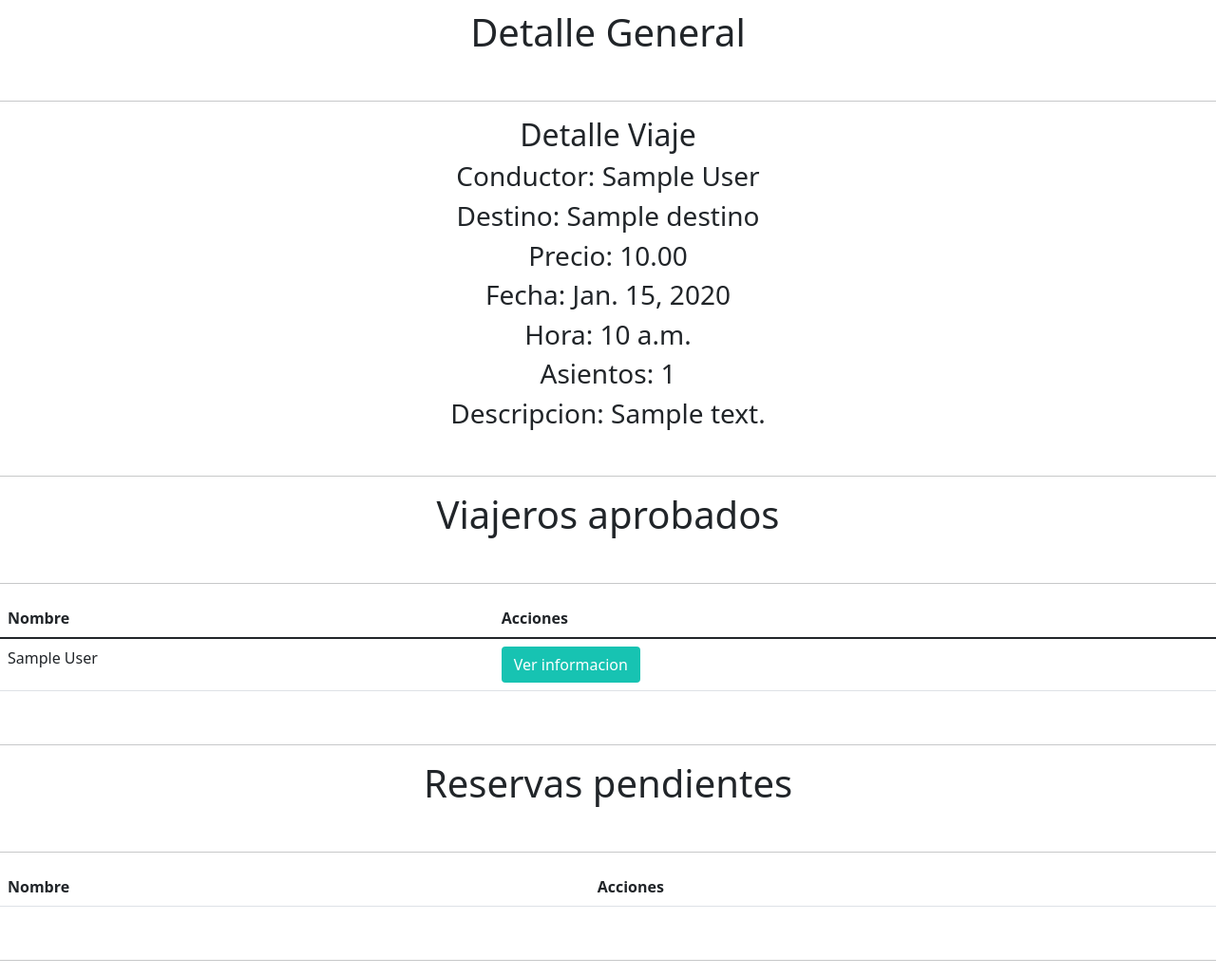
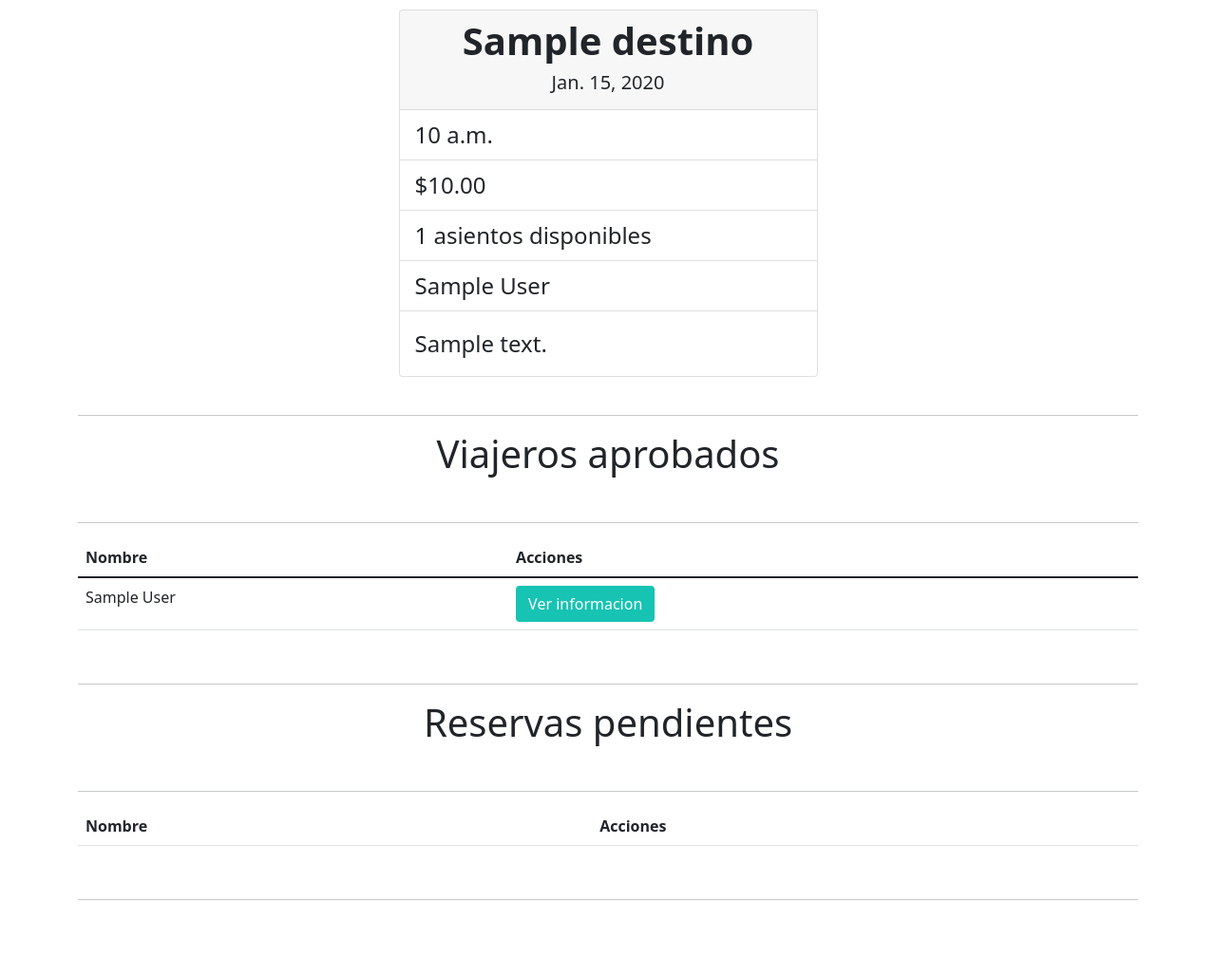
Before and after one commit to gomezluis007/Reito, a Django app: page /detalle/1 in a window 1280 px wide. Shown: the part 84-1112 px from the top of the page at 95% size. After the commit the page ends 1032 px from the top, so only its background shows below. Run offline with Django 3.2, Linux system fonts and the light colour scheme; a user stored in the database is signed in; tables that the repository leaves empty hold one stand-in row (values such as "Sample post"); lists and menus that the app fills with data are empty; some libraries are stand-ins or nearby versions.

Commit message:
Unificar ver detalle de viaje, ver detalle viaje viajero

```diff
--- a/reito/viajes/templates/detalle_viaje.html
+++ b/reito/viajes/templates/detalle_viaje.html
@@ -6,22 +6,25 @@
 {% endblock title %}
 
 {% block body %}
+  <div class="container">
+    <div class="container col-sm-11 col-md-9 col-lg-5">
+      <div class="card">
+          <div class="card-header text-center">
+              <h1 class="card-title">{{viaje.destino}}</h1>
+              <h5 class="card-title">{{viaje.fecha}}</h5>
+          </div>
+          <ul class="list-group list-group-flush">
+              <li class="list-group-item">{{viaje.hora}}</li>
+              <li class="list-group-item">${{viaje.precio}}</li>
+              <li class="list-group-item">{{viaje.asientos}} asientos disponibles</li>
+              <li class="list-group-item">{{viaje.conductor}}</li>
+          </ul>
+          <div class="card-body">
+              <p class="card-text">{{viaje.descripcion}}</p>
+          </div>
+        </div>
+    </div>
 
-<h1 class="text-center">Detalle General</h1>
-<br>
-<hr>
-<div class="text-center">
-    <h2 class="text-center">Detalle Viaje</h2>
-
-    <h3>Conductor: {{viaje.conductor}}</h3>
-    <h3>Destino: {{viaje.destino}}</h3>
-    <h3>Precio: {{viaje.precio}}</h3>
-    <h3>Fecha: {{viaje.fecha}}</h3>
-    <h3>Hora: {{viaje.hora}}</h3>
-    <h3>Asientos: {{viaje.asientos}}</h3>
-    <h3>Descripcion: {{viaje.descripcion}}</h3>
-
-</div>
     <br>
     <hr>
 
@@ -73,4 +76,5 @@
     </table>
     <br>
     <hr>
+  </div>
 {% endblock body %}
--- a/reito/viajes/templates/lista_viajes.html
+++ b/reito/viajes/templates/lista_viajes.html
@@ -13,7 +13,7 @@
     {% if viajes %}
     <ul class="list-group list-group-flush">
         {% for viaje in viajes %}
-            <a href="/detalle-v-viajero/{{viaje.id}}" class="border rounded-3 list-group-item list-group-item-action flex-column align-items-start destino-item">
+            <a href="{% url 'viajes:detalle' viaje.id %}" class="border rounded-3 list-group-item list-group-item-action flex-column align-items-start destino-item">
                 <div class="d-flex w-100 justify-content-between">
                   <h5 class="mb-1">{{viaje.conductor}}</h5>
                   <small>${{viaje.precio}}</small>
--- a/reito/viajes/urls.py
+++ b/reito/viajes/urls.py
@@ -10,7 +10,6 @@ urlpatterns = [
     path('editar/<int:pk>', views.EditarViaje.as_view(), name="editar"),
     path('eliminar/<int:pk>', views.EliminarViaje.as_view(), name="eliminar"),
     path('', views.index, name="index"),
-    path('detalle-v-viajero/<int:pk>', views.DetalleViajeViajero.as_view(), name="detalle_viaje_viajero"),
     path('buscar-destinos/', views.buscar_destinos,name="buscar_destinos"),
     path('buscar-viajes/<int:pk>', views.buscar_viajes,name="buscar_viajes"),
 
--- a/reito/viajes/views.py
+++ b/reito/viajes/views.py
@@ -55,29 +55,38 @@ class NuevoDestino(CreateView):
 
 def detalle_viaje(request, pk):
     viaje = get_object_or_404(Viaje, id=pk)
+    usuario = get_object_or_404(Usuario, id=viaje.conductor.id)
 
-    reservas = Reserva.objects.filter(viaje = viaje).exclude(estado = False)
+    if(request.user.id == usuario.id):
+        reservas = Reserva.objects.filter(viaje = viaje).exclude(estado = False)
+        viajeros = []
 
-    viajeros = []
+        for reserva in reservas:
+            viajero = Usuario.objects.get(id=reserva.usuario.id)
+            viajeros.append(viajero)
 
-    for reserva in reservas:
-        viajero = Usuario.objects.get(id=reserva.usuario.id)
-        viajeros.append(viajero)
+        reservas_pendientes = Reserva.objects.filter(viaje = viaje).exclude(estado = True)
 
-    reservas_pendientes = Reserva.objects.filter(viaje = viaje).exclude(estado = True)
+        posibles_viajeros = []
 
-    posibles_viajeros = []
+        for reserva in reservas_pendientes:
+            viajero = Usuario.objects.get(id=reserva.usuario.id)
+            posibles_viajeros.append(viajero)
 
-    for reserva in reservas_pendientes:
-        viajero = Usuario.objects.get(id=reserva.usuario.id)
-        posibles_viajeros.append(viajero)
+        context={
+            'viaje':viaje,
+            'viajeros':viajeros,
+            'viajeros_pendientes':posibles_viajeros
+        }
+        return render(request, "detalle_viaje.html", context)
 
-    context={
-        'viaje':viaje,
-        'viajeros':viajeros,
-        'viajeros_pendientes':posibles_viajeros
-    }
-    return render(request, "detalle_viaje.html", context)
+    else:
+        reservas = Reserva.objects.filter(usuario=request.user.id, viaje=pk)
+        context = {}
+        if(reservas):
+            context['tiene_reserva'] = True
+        context['viaje'] = viaje
+        return render(request, "detalle_viaje_viajero.html", context)
 
 class EditarViaje(UpdateView):
     model = Viaje
@@ -88,17 +97,6 @@ class EditarViaje(UpdateView):
 class EliminarViaje(DeleteView):
     model = Viaje
     success_url = reverse_lazy('viajes:nuevo')
-
-class DetalleViajeViajero(DetailView):
-    model = Viaje
-    template_name="detalle_viaje_viajero.html"
-
-    def get_context_data(self, **kwargs):
-        context = super(DetalleViajeViajero,self).get_context_data(**kwargs)
-        reservas = Reserva.objects.filter(usuario=self.request.user.id, viaje=self.kwargs.get('pk'))
-        if(reservas):
-            context['tiene_reserva'] = True
-        return context
 
 def buscar_destinos(request):
     destino=request.GET.get('destino')
```
Also changed, not shown: reito/viajes/templates/detalle_viaje_viajero.html (+9 -9 lines). Lines whose indentation alone changed are shown as unchanged.
